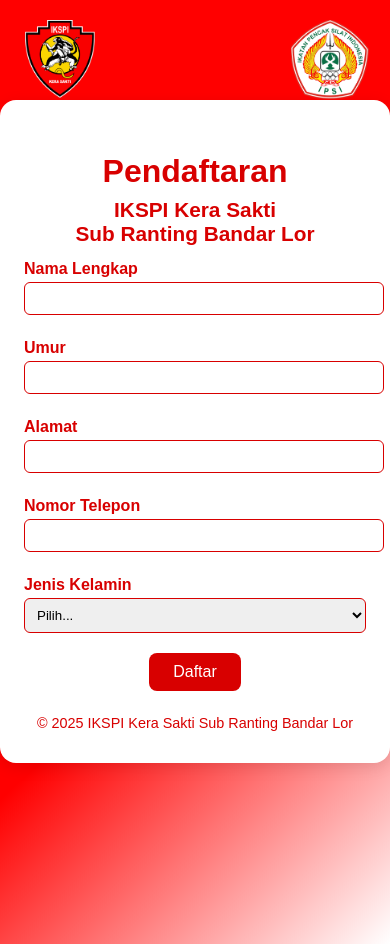
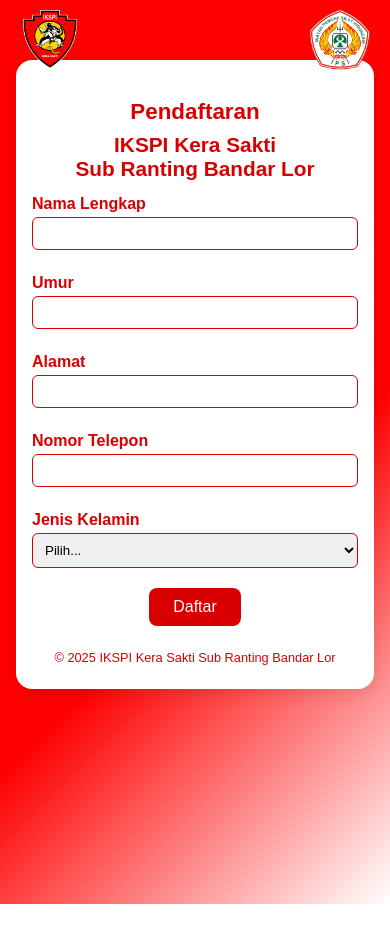
Before and after one commit to OctavPROJECT110/OctavPROJECT110.github.io, a plain HTML site: page index.html in a window 390 px wide. After the commit the page ends 904 px from the top, so only its background shows below. Drawn offline with Linux system fonts and the light colour scheme.

Commit message:
index.html

```diff
--- a/index.html
+++ b/index.html
@@ -2,6 +2,7 @@
 <html lang="id">
 <head>
     <meta charset="UTF-8">
+    <meta name="viewport" content="width=device-width, initial-scale=1.0">
     <title>Pendaftaran IKSPI Kera Sakti Sub Ranting Bandar Lor</title>
     <style>
         body {
@@ -53,6 +54,7 @@
             margin-bottom: 12px;
             border: 1px solid #d80000;
             border-radius: 6px;
+            box-sizing: border-box;
         }
         button {
             background: #d80000;
@@ -71,6 +73,26 @@
             margin-top: 24px;
             color: #d80000;
             font-size: 0.9em;
+        }
+
+        /* Responsive layout for mobile */
+        @media screen and (max-width: 600px) {
+            .container {
+                margin: 60px 16px;
+                padding: 24px 16px;
+                max-width: 100%;
+            }
+            .logo, .logo-ipsi {
+                width: 60px;
+                height: 60px;
+                top: 10px;
+            }
+            h1 {
+                font-size: 1.4em;
+            }
+            .footer {
+                font-size: 0.8em;
+            }
         }
     </style>
 </head>
@@ -100,6 +122,7 @@
 
             <label for="telepon">Nomor Telepon</label>
             <input type="tel" id="telepon" name="telepon" required pattern="[0-9]{10,15}">
+
             <label for="jk">Jenis Kelamin</label>
             <select id="jk" name="jk" required>
                 <option value="">Pilih...</option>
@@ -116,3 +139,5 @@
             &copy; 2025 IKSPI Kera Sakti Sub Ranting Bandar Lor
         </div>
     </div>
+</body>
+</html>
```
